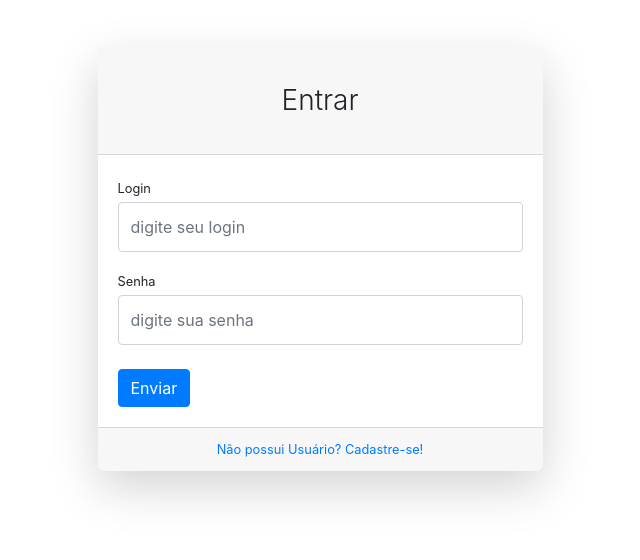
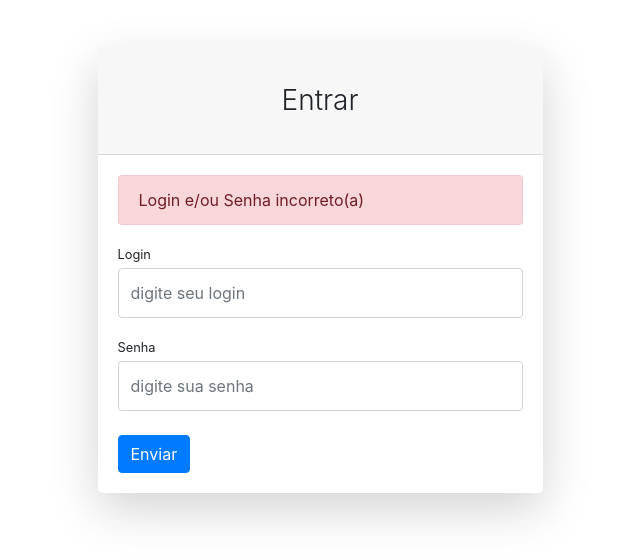
Before and after one commit to EmanuelSergio/SpringBoot-Angular-FullStack, an Angular app in the folder Project/clientes-app/: page /login in a window 1280 px wide. Shown: the top 560 px of the page, without its empty margins (320-960 px from the left). Built offline with nearby package versions, Linux system fonts and the light colour scheme.

Commit message:
Revert "tela de login completa"
This reverts commit 39f16e15dd6eda59bc4b8e923ba60c3764c127c4.

```diff
--- a/Project/clientes-app/src/app/login/login.component.html
+++ b/Project/clientes-app/src/app/login/login.component.html
@@ -7,12 +7,12 @@
                 <div class="card shadow-lg border-0 rounded-lg mt-5">
                   <div class="card-header">
                     <h3 class="text-center font-weight-light my-4">
-                      {{ cadastrando ? 'Cadastro de novo Usuário' : 'Entrar' }}
+                      Entrar
                     </h3>
                   </div>
 
                   <div class="card-body">
-                    <div class="alert alert-danger" *ngIf="loginError">
+                    <div class="alert alert-danger">
                       Login e/ou Senha incorreto(a)
                     </div>
 
@@ -29,33 +29,15 @@
                         [(ngModel)]="password" class="form-control py-4" placeholder="digite sua senha">
                       </div>
 
-                    <div class="form-group align-items-center justify-content-between mt-4 mb-0" >
-                      <button type="submit" class="btn btn-primary" *ngIf="!cadastrando">
+                    <div class="form-group d-flex align-items-center justify-content-between mt-4 mb-0">
+                      <button type="submit" class="btn btn-primary">
                         Enviar
-                      </button>
-
-                      <button type="button" class="btn btn-success" *ngIf="cadastrando">
-                        Cadastrar
-                      </button>
-
-                      <button type="button" (click)="cancelarCadastrar()" class="btn btn-danger ml-2" *ngIf="cadastrando">
-                        cancelar
                       </button>
                     </div>
 
                   </form>
 
                   </div>
-
-                <div class="card-footer text-center">
-                  <div class="small">
-                    <a href="#" (click)="preparandoCadastrar($event)">
-                      Não possui Usuário? Cadastre-se!
-                    </a>
-                  </div>
-
-                </div>
-
 
                 </div>
               </div>
--- a/Project/clientes-app/src/app/login/login.component.ts
+++ b/Project/clientes-app/src/app/login/login.component.ts
@@ -1,5 +1,4 @@
 import { Component } from '@angular/core';
-import { Router } from '@angular/router';
 
 @Component({
   selector: 'app-login',
@@ -11,27 +10,14 @@ export class LoginComponent {
   username?:string;
   password?:string;
   loginError?: boolean;
-  cadastrando?: boolean;
 
-  constructor(private router: Router){
-
+  constructor(){
   }
 
   onSubmit(){
     console.log(`User: ${this.username}, Pass: ${this.password}`);
-    this.router.navigate(['/home']);
 
   }
 
-  preparandoCadastrar(event: Event){
-    event.preventDefault();//metodo q n deixa nada acontecer com a view
-    this.cadastrando = true
-    console.log(this.cadastrando);
-
-  }
-
-  cancelarCadastrar(){
-    this.cadastrando = false;
-  }
 
 }
```
